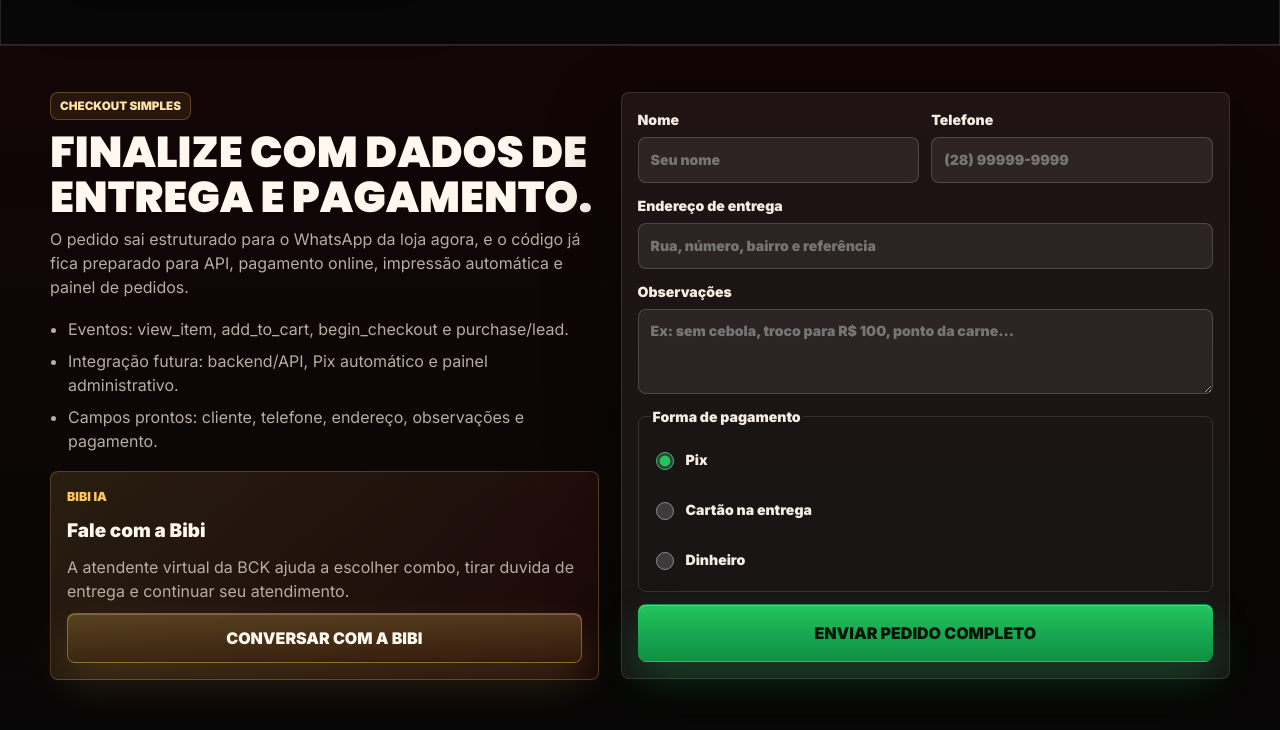
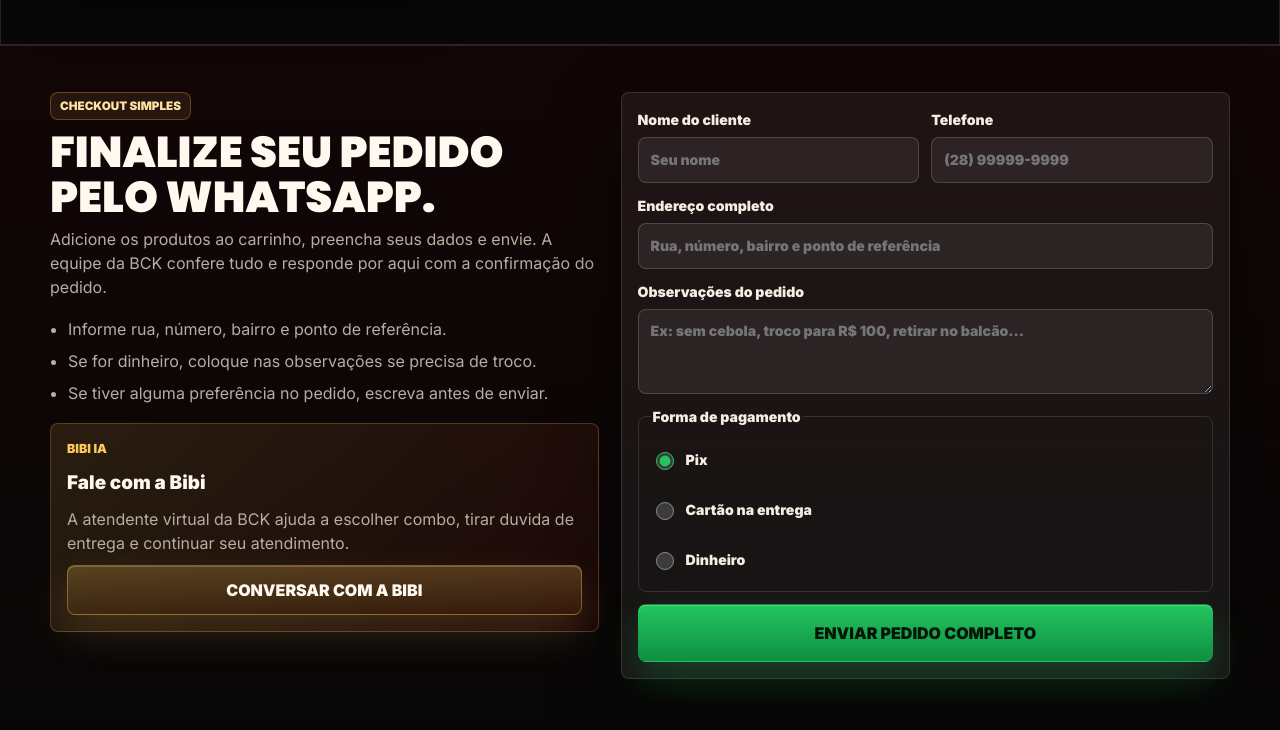
Before and after one commit to regianogava-eng/bck-promocoes, a website: page index.html in a window 1280 px wide. Shown: the part 5757-6487 px from the top of the page. Drawn offline with Linux system fonts and the light colour scheme.

Commit message:
Improve Bibi order guidance

```diff
--- a/index.html
+++ b/index.html
@@ -187,15 +187,15 @@
         <div class="checkout-layout">
           <div class="checkout-copy">
             <span class="eyebrow">Checkout simples</span>
-            <h2 id="checkout-title">Finalize com dados de entrega e pagamento.</h2>
+            <h2 id="checkout-title">Finalize seu pedido pelo WhatsApp.</h2>
             <p>
-              O pedido sai estruturado para o WhatsApp da loja agora, e o código já fica preparado para API, pagamento online,
-              impressão automática e painel de pedidos.
+              Adicione os produtos ao carrinho, preencha seus dados e envie. A equipe da BCK confere tudo e responde por aqui
+              com a confirmação do pedido.
             </p>
             <ul class="future-list">
-              <li>Eventos: view_item, add_to_cart, begin_checkout e purchase/lead.</li>
-              <li>Integração futura: backend/API, Pix automático e painel administrativo.</li>
-              <li>Campos prontos: cliente, telefone, endereço, observações e pagamento.</li>
+              <li>Informe rua, número, bairro e ponto de referência.</li>
+              <li>Se for dinheiro, coloque nas observações se precisa de troco.</li>
+              <li>Se tiver alguma preferência no pedido, escreva antes de enviar.</li>
             </ul>
             <div class="ai-assistant-card" data-ai-assistant-card>
               <span data-ai-assistant-short>Bibi IA</span>
@@ -211,7 +211,7 @@
 
           <form class="checkout-form" data-checkout-form>
             <label>
-              Nome
+              Nome do cliente
               <input name="customerName" type="text" autocomplete="name" placeholder="Seu nome" required>
             </label>
             <label>
@@ -219,12 +219,12 @@
               <input name="phone" type="tel" autocomplete="tel" placeholder="(28) 99999-9999" required>
             </label>
             <label class="form-field--full">
-              Endereço de entrega
-              <input name="address" type="text" autocomplete="street-address" placeholder="Rua, número, bairro e referência" required>
+              Endereço completo
+              <input name="address" type="text" autocomplete="street-address" placeholder="Rua, número, bairro e ponto de referência" required>
             </label>
             <label class="form-field--full">
-              Observações
-              <textarea name="notes" rows="3" placeholder="Ex: sem cebola, troco para R$ 100, ponto da carne..."></textarea>
+              Observações do pedido
+              <textarea name="notes" rows="3" placeholder="Ex: sem cebola, troco para R$ 100, retirar no balcão..."></textarea>
             </label>
             <fieldset class="payment-field form-field--full">
               <legend>Forma de pagamento</legend>
```
Also changed, not shown: netlify/functions/whatsapp-webhook.js (+18 -13 lines).
